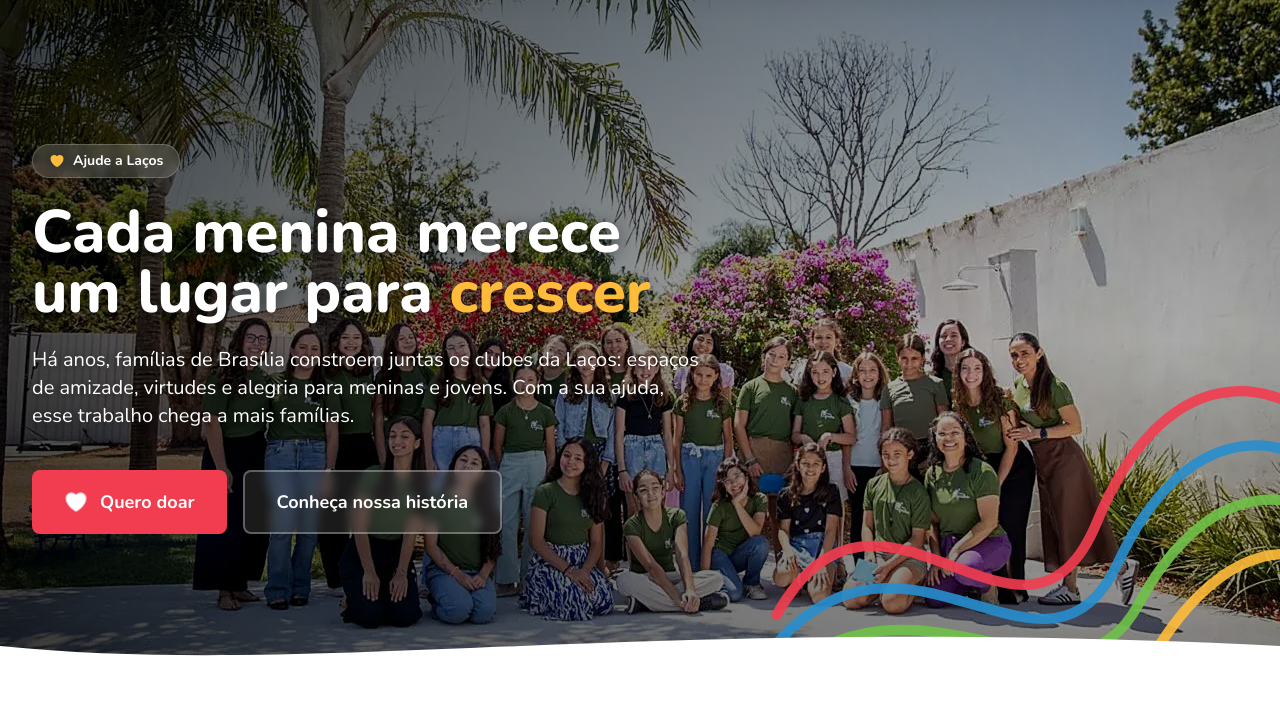
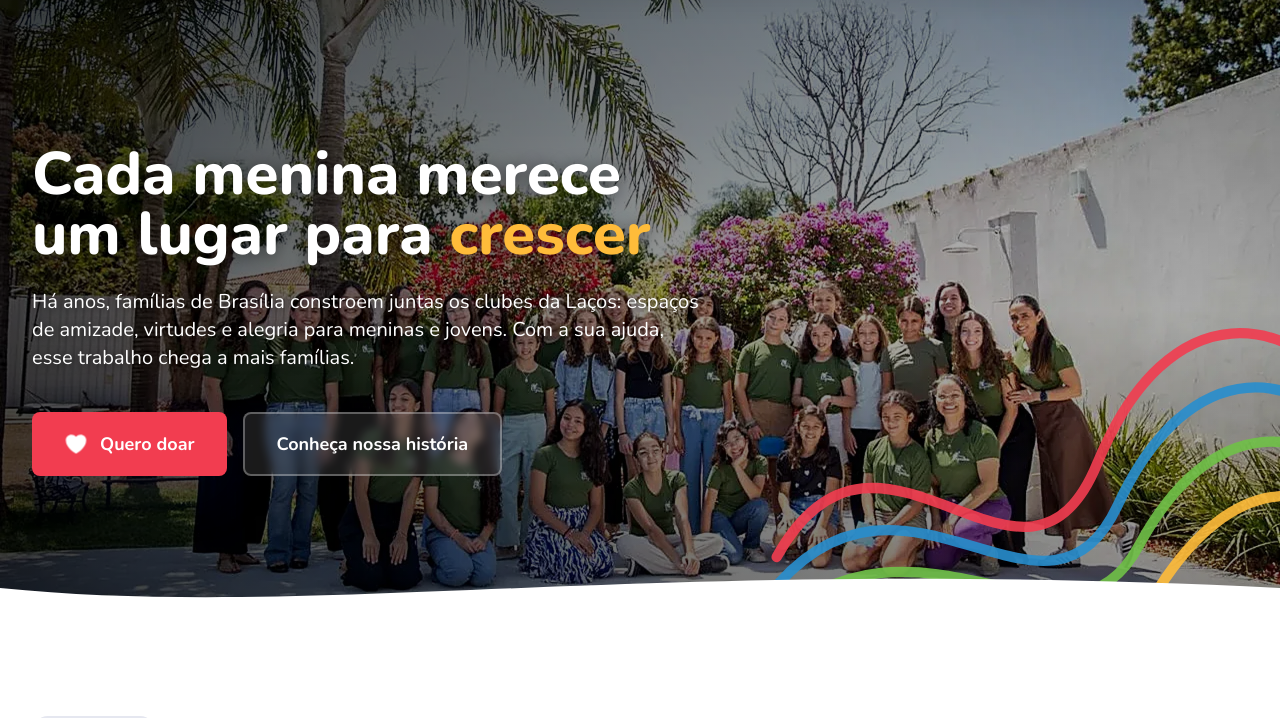
Before and after one commit to Gustmeal/site_lacos, a Flask app: page /ajude-a-lacos in a window 1280 px wide. Shown: the part 80-798 px from the top of the page. Run offline with Flask 3, Linux system fonts and the light colour scheme; some libraries are stand-ins or nearby versions.

Commit message:
Remove etiqueta Ajude a Laços do banner da página de doações
Co-Authored-By: Claude Opus 5.5 <noreply@anthropic.com>
Claude-Session: https://claude.ai/code/session_01RQAchMfWGVzbBn8XfkLj7P

```diff
--- a/app/templates/pages/ajude.html
+++ b/app/templates/pages/ajude.html
@@ -61,10 +61,6 @@
 
     <div class="relative max-w-7xl mx-auto px-4 sm:px-6 lg:px-8 py-20 md:py-28 lg:py-36">
         <div class="max-w-2xl">
-            <span class="inline-flex items-center gap-2 px-4 py-1.5 bg-white/15 backdrop-blur-sm rounded-full text-sm font-bold mb-6 border border-white/20">
-                <svg class="w-4 h-4 text-lacos-amarelo" fill="currentColor" viewBox="0 0 24 24"><path d="m11.645 20.91-.007-.003-.022-.012a15.247 15.247 0 0 1-.383-.218 25.18 25.18 0 0 1-4.244-3.17C4.688 15.36 2.25 12.174 2.25 8.25 2.25 5.322 4.714 3 7.688 3A5.5 5.5 0 0 1 12 5.052 5.5 5.5 0 0 1 16.313 3c2.973 0 5.437 2.322 5.437 5.25 0 3.925-2.438 7.111-4.739 9.256a25.175 25.175 0 0 1-4.244 3.17 15.247 15.247 0 0 1-.383.219l-.022.012-.007.004-.003.001a.752.752 0 0 1-.704 0l-.003-.001Z"/></svg>
-                Ajude a Laços
-            </span>
             <h1 class="text-4xl sm:text-5xl md:text-6xl font-extrabold leading-tight mb-6 [text-shadow:0_2px_16px_rgba(0,0,0,0.5)]">
                 Cada menina merece um lugar para <span class="text-lacos-amarelo">crescer</span>
             </h1>
```
